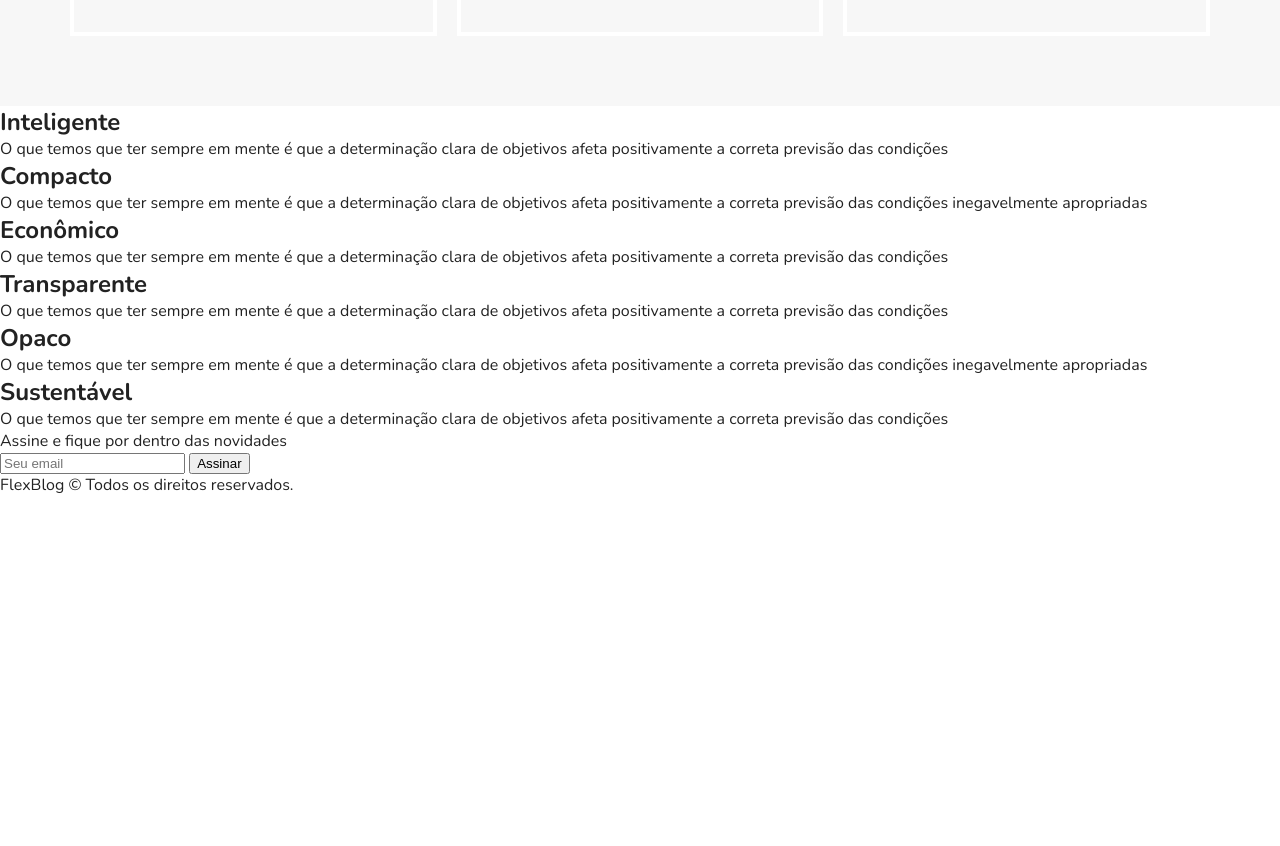
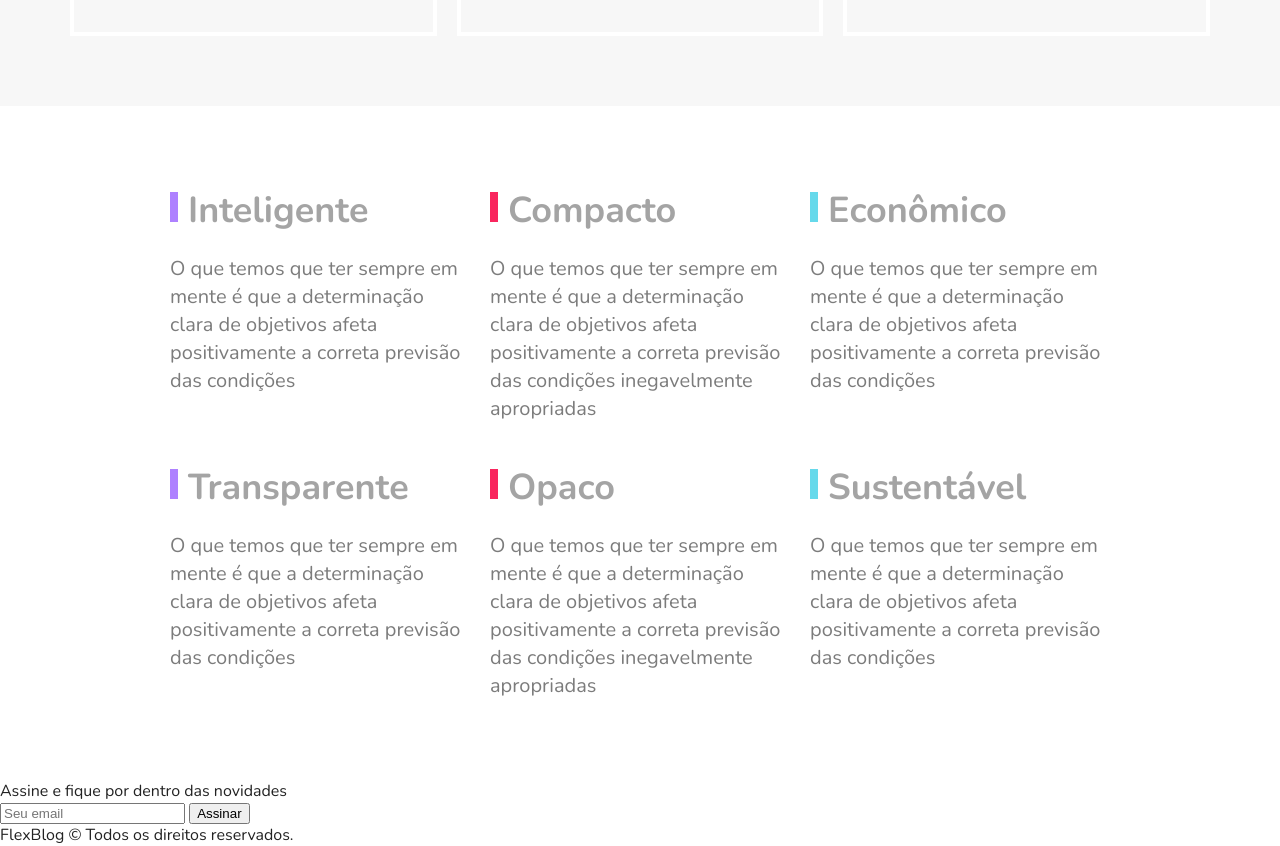
Before and after one commit to Keemluvr/flexblog, a plain HTML site: page src/index.html in a window 1280 px wide. Shown: the part 2472-3318 px from the top of the page. Before the commit the page ends 2968 px from the top, so only its background shows below. Drawn offline with nearby package versions, Linux system fonts and the light colour scheme.

Commit message:
qualidade estilizado e terminado

```diff
--- /dev/null
+++ b/src/css/components/qualidade-item.css
@@ -0,0 +1,22 @@
+.qualidade > .qualidade-item > .titulo-qualidade {
+    font-size: var(--font-big);
+    color: var(--color-senary);
+}
+
+.qualidade > .qualidade-item:nth-of-type(3n+1) > .titulo-qualidade:before {
+    background: var(--color-octonary);
+}
+
+.qualidade > .qualidade-item:nth-of-type(3n+2) > .titulo-qualidade:before {
+    background: var(--color-nonary);
+}
+
+.qualidade > .qualidade-item:nth-of-type(3n+3) > .titulo-qualidade:before {
+    background: var(--color-denary);
+}
+
+.qualidade > .qualidade-item > .desc-qualidade {
+    font-size: var(--font-medium);
+    line-height: 1.4;
+    color: var(--color-quinary);
+}
--- /dev/null
+++ b/src/css/containers/main-qualidade.css
@@ -0,0 +1,23 @@
+.qualidade {
+    max-width: var(--size-larger);
+    margin: var(--gap-larger) auto;
+    display: flex;
+    flex-flow: row wrap;
+}
+
+.qualidade > .qualidade-item {
+    flex: 1 1 var(--size-medium);
+    margin: var(--gap-big) var(--gap-small);
+}
+
+.qualidade > .qualidade-item > .titulo-qualidade {
+    margin-bottom: var(--gap-big);
+}
+
+.qualidade > .qualidade-item > .titulo-qualidade:before {
+    content: '';
+    display: inline-block;
+    width: 8px;
+    height: 30px;
+    margin-right: var(--gap-small);
+}
--- a/src/index.html
+++ b/src/index.html
@@ -25,6 +25,7 @@
     <link rel="stylesheet" href="css/components/produtos-item.css">
     <link rel="stylesheet" href="css/components/preco-item.css">
     <link rel="stylesheet" href="css/components/botao-simples.css">
+    <link rel="stylesheet" href="css/components/qualidade-item.css">
 
     <link rel="stylesheet" href="css/containers/main-info.css">
     <link rel="stylesheet" href="css/containers/main-menu.css">
@@ -32,6 +33,7 @@
     <link rel="stylesheet" href="css/containers/main-sobre.css">
     <link rel="stylesheet" href="css/containers/main-produtos.css">
     <link rel="stylesheet" href="css/containers/main-precos.css">
+    <link rel="stylesheet" href="css/containers/main-qualidade.css">
 
 </head>
 
@@ -138,33 +140,33 @@
 
     <section class="qualidade" id="qualidade">
         <div class="qualidade-item">
-            <h2>Inteligente</h2>
-            <p>O que temos que ter sempre em mente é que a determinação clara de objetivos afeta positivamente a correta
+            <h2 class="titulo-qualidade">Inteligente</h2>
+            <p class="desc-qualidade">O que temos que ter sempre em mente é que a determinação clara de objetivos afeta positivamente a correta
                 previsão das condições</p>
         </div>
         <div class="qualidade-item">
-            <h2>Compacto</h2>
-            <p>O que temos que ter sempre em mente é que a determinação clara de objetivos afeta positivamente a correta
+            <h2 class="titulo-qualidade">Compacto</h2>
+            <p class="desc-qualidade">O que temos que ter sempre em mente é que a determinação clara de objetivos afeta positivamente a correta
                 previsão das condições inegavelmente apropriadas</p>
         </div>
         <div class="qualidade-item">
-            <h2>Econômico</h2>
-            <p>O que temos que ter sempre em mente é que a determinação clara de objetivos afeta positivamente a correta
+            <h2 class="titulo-qualidade">Econômico</h2>
+            <p class="desc-qualidade">O que temos que ter sempre em mente é que a determinação clara de objetivos afeta positivamente a correta
                 previsão das condições</p>
         </div>
         <div class="qualidade-item">
-            <h2>Transparente</h2>
-            <p>O que temos que ter sempre em mente é que a determinação clara de objetivos afeta positivamente a correta
+            <h2 class="titulo-qualidade">Transparente</h2>
+            <p class="desc-qualidade">O que temos que ter sempre em mente é que a determinação clara de objetivos afeta positivamente a correta
                 previsão das condições</p>
         </div>
         <div class="qualidade-item">
-            <h2>Opaco</h2>
-            <p>O que temos que ter sempre em mente é que a determinação clara de objetivos afeta positivamente a correta
+            <h2 class="titulo-qualidade">Opaco</h2>
+            <p class="desc-qualidade">O que temos que ter sempre em mente é que a determinação clara de objetivos afeta positivamente a correta
                 previsão das condições inegavelmente apropriadas</p>
         </div>
         <div class="qualidade-item">
-            <h2>Sustentável</h2>
-            <p>O que temos que ter sempre em mente é que a determinação clara de objetivos afeta positivamente a correta
+            <h2 class="titulo-qualidade">Sustentável</h2>
+            <p class="desc-qualidade">O que temos que ter sempre em mente é que a determinação clara de objetivos afeta positivamente a correta
                 previsão das condições</p>
         </div>
     </section>
```
